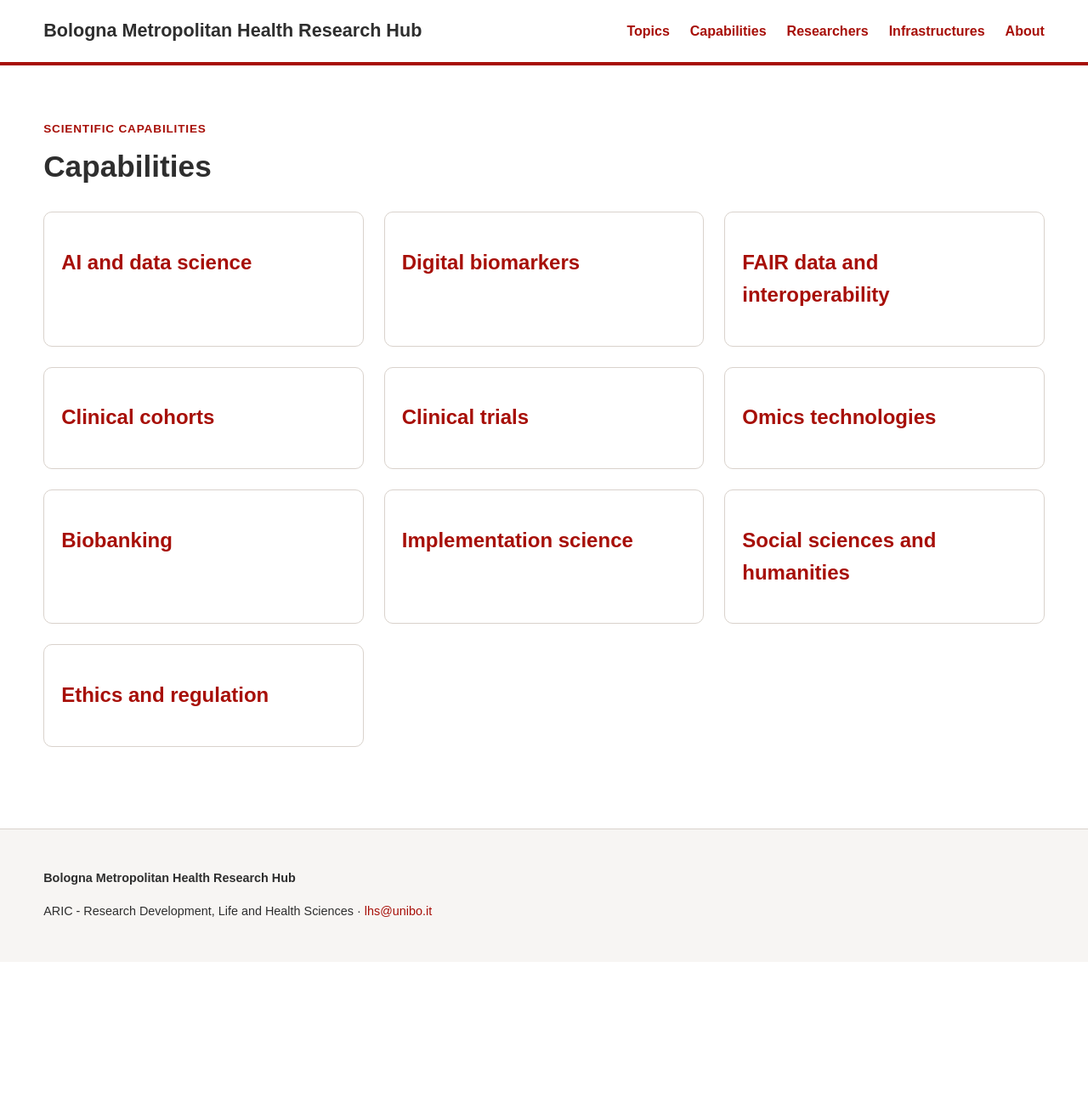
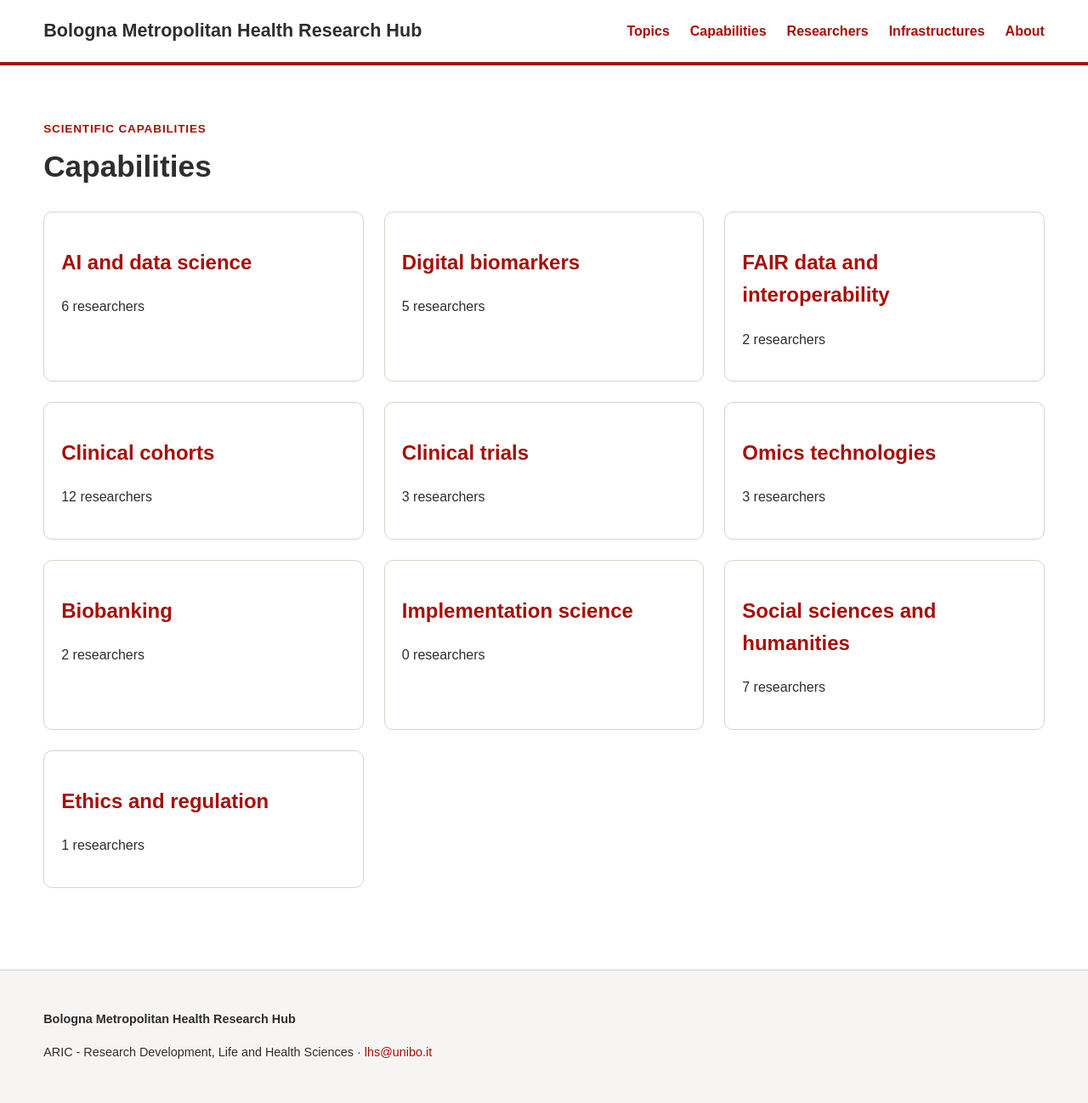
Before and after one commit to ARIC-LHS/bologna-health-hub, a Jekyll site: the page built from _pages/capabilities.md, in a window 1280 px wide. Shown: the whole page at 85% size. Built offline with Jekyll 4.4.1, drawn with Linux system fonts in a browser that asks for light colours; before the commit the page ends 1132 px from its top, so only the background shows below that.

Commit message:
feat: show researcher counts on capabilities page

```diff
--- a/_pages/capabilities.md
+++ b/_pages/capabilities.md
@@ -10,13 +10,26 @@
 
   <div class="card-grid">
     {% for capability in site.data.capabilities %}
-      <article class="card" id="{{ capability.id }}">
-        <h2>{{ capability.name | default: capability.title | default: capability.id }}</h2>
 
-        {% if capability.description %}
-          <p>{{ capability.description }}</p>
-        {% endif %}
-      </article>
-    {% endfor %}
+  {% assign matches = site.data.contributions
+    | where_exp: "c", "c.capability_ids contains capability.id" %}
+
+  {% assign researcher_ids = matches
+    | map: "researcher_id"
+    | uniq %}
+
+  <article class="card" id="{{ capability.id }}">
+    <h2>{{ capability.name | default: capability.title | default: capability.id }}</h2>
+
+    <p>
+      {{ researcher_ids.size }} researchers
+    </p>
+
+    {% if capability.description %}
+      <p>{{ capability.description }}</p>
+    {% endif %}
+  </article>
+
+{% endfor %}
   </div>
 </section>
```
